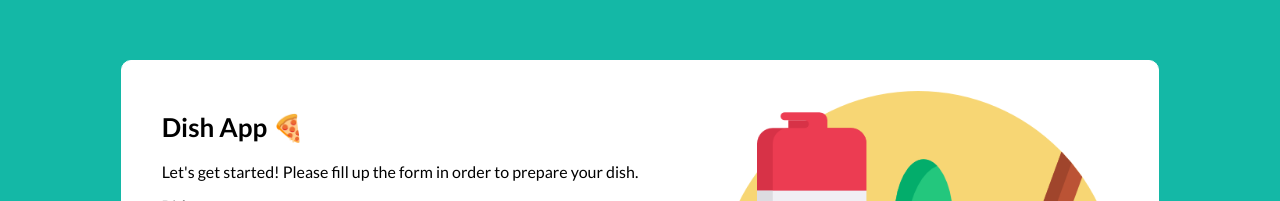
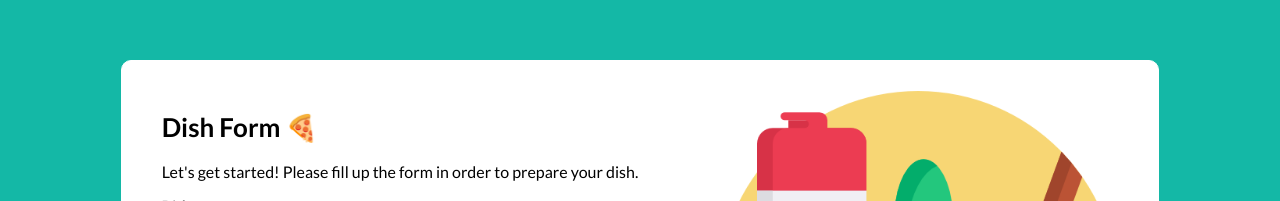
Before and after one commit to bartekdbc/dishes-form, a React (Create React App) app: page / in a window 1280 px wide. Shown: the part 116-317 px from the top of the page. Built offline with nearby package versions, Linux system fonts and the light colour scheme.

Commit message:
Title updated

```diff
--- a/src/components/Form/index.js
+++ b/src/components/Form/index.js
@@ -47,7 +47,7 @@ const DishForm = () => {
   return (
     <Wrapper>
       <StyledForm>
-        <Title>Dish App 🍕</Title>
+        <Title>Dish Form 🍕</Title>
         <ExtraTitle>
           Let's get started! Please fill up the form in order to prepare your
           dish.
```
